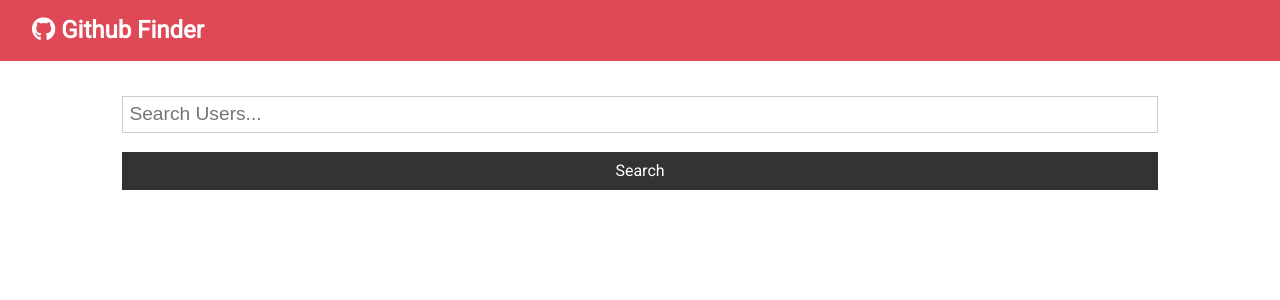
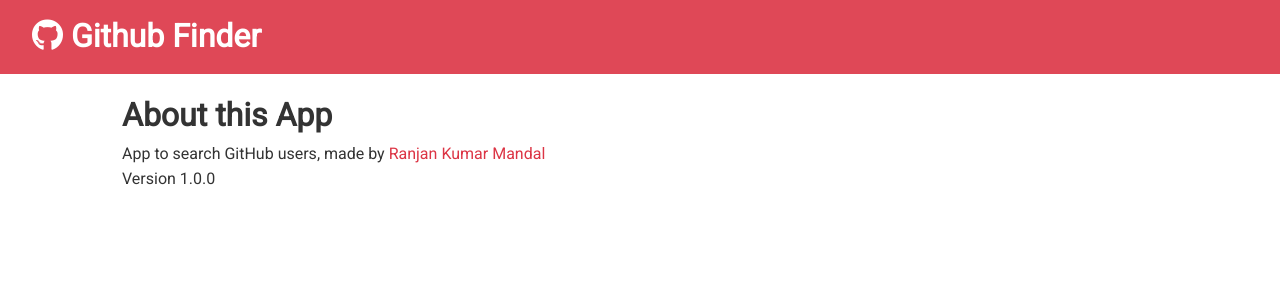
Before and after one commit to ranjankumarmandal/Github-Finder-React, a React (Create React App) app: page /about in a window 1280 px wide. Shown: the top 300 px of the page. Built offline with nearby package versions, Linux system fonts and the light colour scheme; the HTML template or start-up script is replaced by a standard one.

Commit message:
passing props, React Router

```diff
--- a/src/App.js
+++ b/src/App.js
@@ -1,9 +1,12 @@
-import React, { Component } from 'react';
+import React, { Component, Fragment } from 'react';
+import { BrowserRouter as Router, Switch, Route } from 'react-router-dom';
 import './App.css';
 import Navbar from './components/layout/Navbar';
 import Users from './components/users/Users';
 import axios from 'axios';
 import Search from './components/users/Search';
+import Alert from './components/layout/Alert';
+import About from './components/pages/About';
 
 class App extends Component {
   state = {
@@ -27,14 +30,26 @@
   // set alert
   setAlert = (message, type) => {
     this.setState({ alert: { message, type } });
+
+    setTimeout(() => {
+      this.setState({ alert: null });
+    }, 5000);
   };
 
   render() {
     const { users, loading } = this.state;
     return (
-      <nav className='App'>
+      <Router>
+        <div className='App'>
           <Navbar />
           <div className='container'>
+            <Alert alert={this.state.alert} />
+            <Switch>
+              <Route
+                exact
+                path='/'
+                render={(props) => (
+                  <Fragment>
                     <Search
                       searchUsers={this.searchUsers}
                       clearUsers={this.clearUsers}
@@ -42,8 +57,15 @@
                       setAlert={this.setAlert}
                     />
                     <Users loading={loading} users={users} />
+                  </Fragment>
+                )}
+              />
+
+              <Route exact path='/about' component={About} />
+            </Switch>
           </div>
-      </nav>
+        </div>
+      </Router>
     );
   }
 }
--- /dev/null
+++ b/src/components/layout/Alert.js
@@ -0,0 +1,13 @@
+import React from 'react';
+
+const Alert = ({ alert }) => {
+  return (
+    alert !== null && (
+      <div className={`alert alert-${alert.type}`}>
+        <i className='fas fa-info-circle'></i> {alert.message}
+      </div>
+    )
+  );
+};
+
+export default Alert;
--- /dev/null
+++ b/src/components/pages/About.js
@@ -0,0 +1,18 @@
+import React, { Fragment } from 'react';
+
+const About = () => {
+  return (
+    <Fragment>
+      <h1>About this App</h1>
+      <p>
+        App to search GitHub users, made by{' '}
+        <a href='https://www.linkedin.com/in/ranjan-kumar-m-818367158/'>
+          Ranjan Kumar Mandal
+        </a>
+      </p>
+      <p>Version 1.0.0</p>
+    </Fragment>
+  );
+};
+
+export default About;
```
Lines whose indentation alone changed are shown as unchanged.
